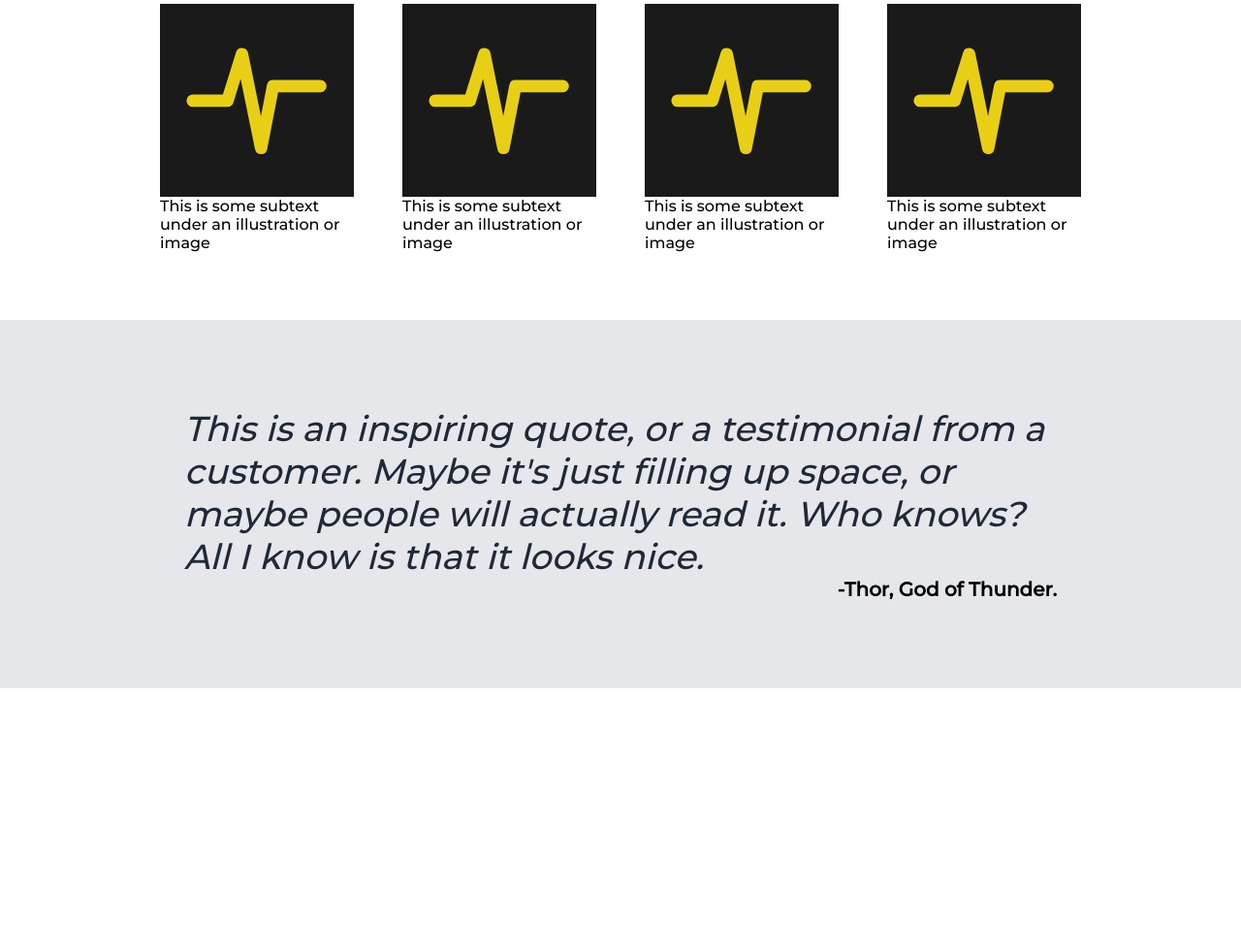
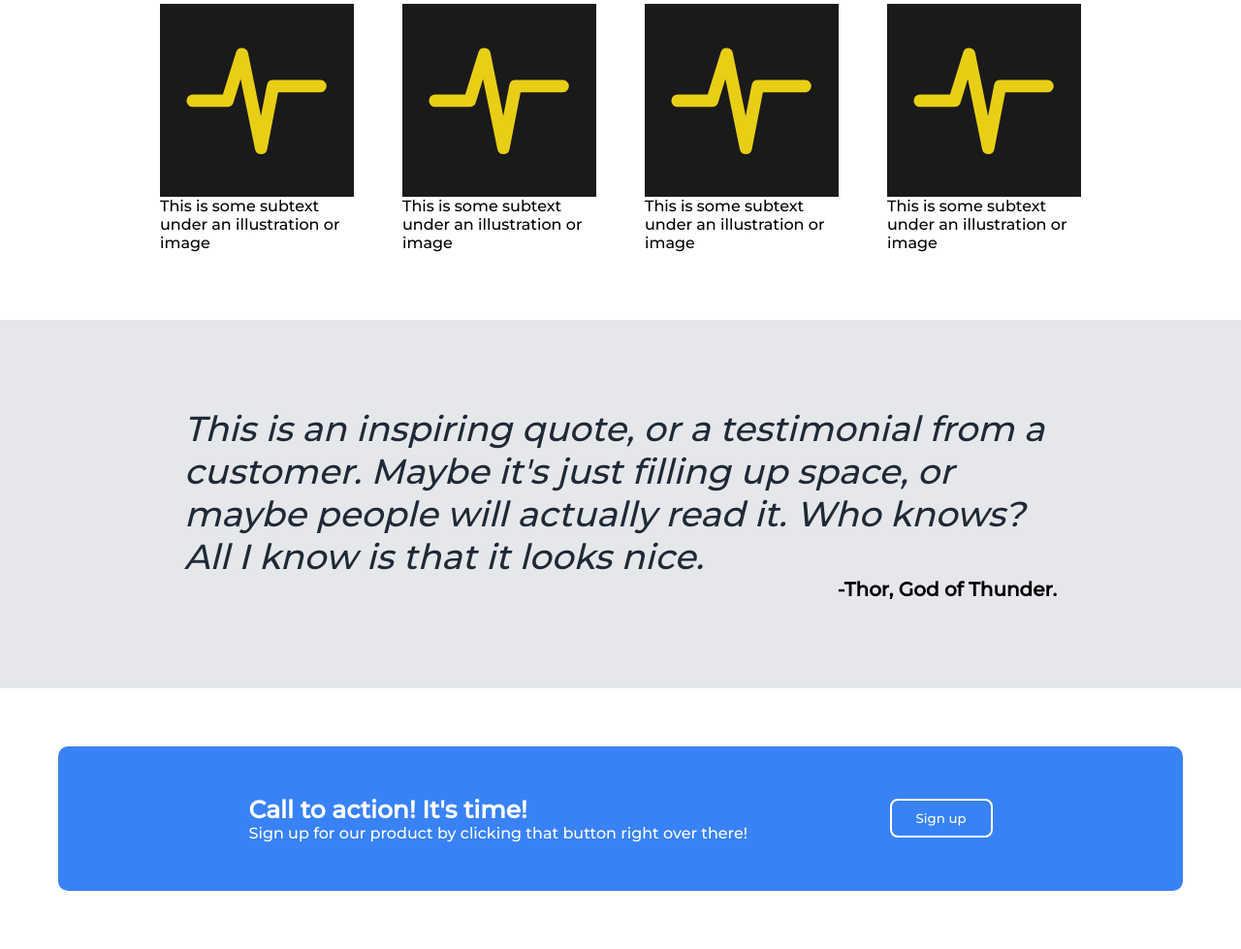
Before and after one commit to Daniel-Prada27/Odin-First-Project, a plain HTML site: page index.html in a window 1280 px wide. Shown: the part 611-1590 px from the top of the page at 97% size. Before the commit the page ends 1321 px from the top, so only its background shows below. Drawn offline with Linux system fonts and the light colour scheme.

Commit message:
Complete call to action

```diff
--- a/index.html
+++ b/index.html
@@ -68,5 +68,20 @@
 
             </div>
         </div>
+        <div class="call-to-action-section">
+
+            <div class="call-container">
+
+                <div class="call-text">
+                    <div id="action-call">Call to action! It's time!</div>
+                    <div id="signal">Sign up for our product by clicking that button right over there!</div>
+                </div>
+                <div class="action-button">
+                    <button>Sign up</button>
+                </div>
+
+            </div>
+
+        </div>
     </body>
 </html>
--- a/style/styles.css
+++ b/style/styles.css
@@ -139,3 +139,47 @@ button:hover {
     font-weight: bold;
     font-size: 20px;
 }
+
+
+.call-to-action-section {
+    display: flex;
+    justify-content: center;
+    align-items: center;
+    padding: 60px;
+}
+
+.call-container {
+    display: flex;
+    flex: 1;
+    justify-content: space-evenly;
+    align-items: center;
+    background-color: #3882f6;
+    padding: 50px;
+    border-radius: 10px;
+    /* gap: 90px; */
+}
+
+.call-text {
+    color: white;
+}
+
+#action-call {
+    font-size: 25px;
+    font-weight: bold;
+}
+
+.call-container button {
+    background-color: #3882f6;
+    color: white;
+    border: 2px solid white;
+    padding-left: 25px;
+    padding-right: 25px;
+    padding-top: 10px;
+    padding-bottom: 10px;
+    border-radius: 8px;
+}
+
+.call-container button:hover {
+    /* background-color: #286ddb; */
+    border: 2px solid rgb(250, 204, 204);
+}
```
